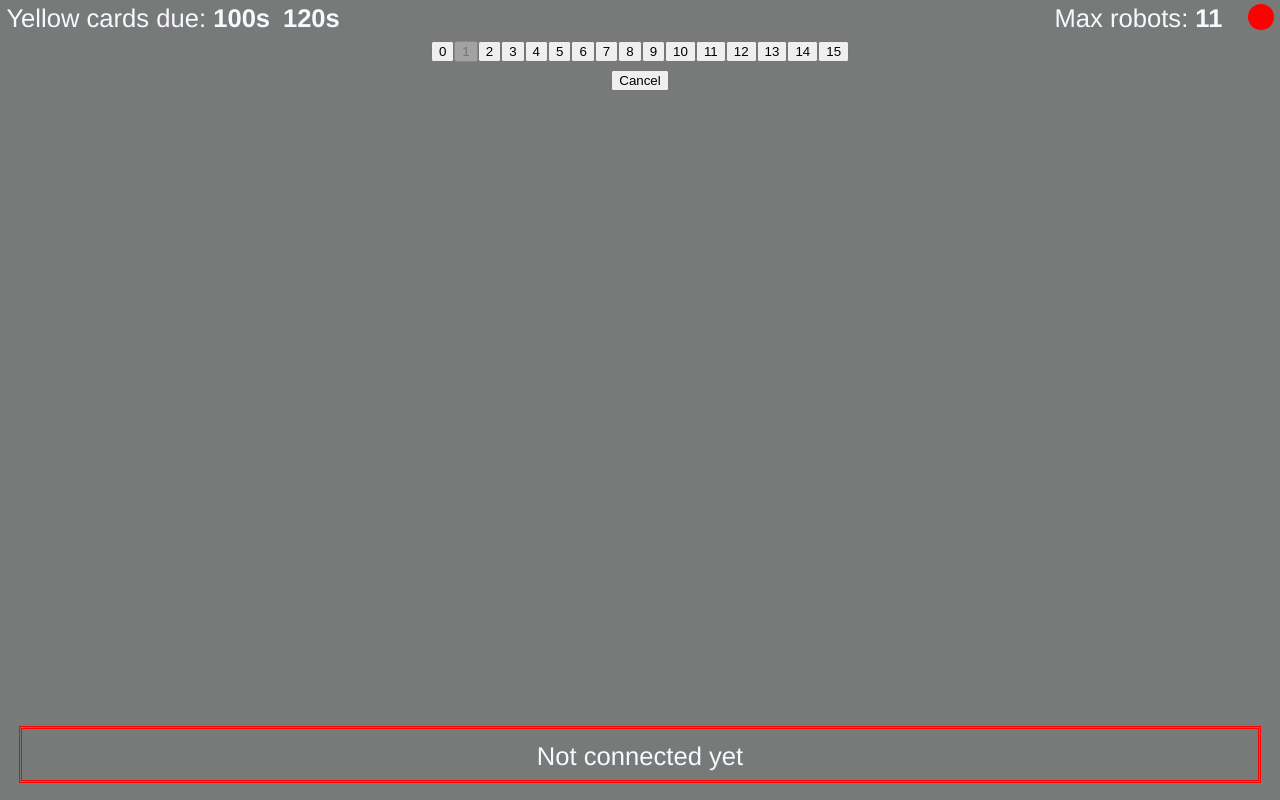
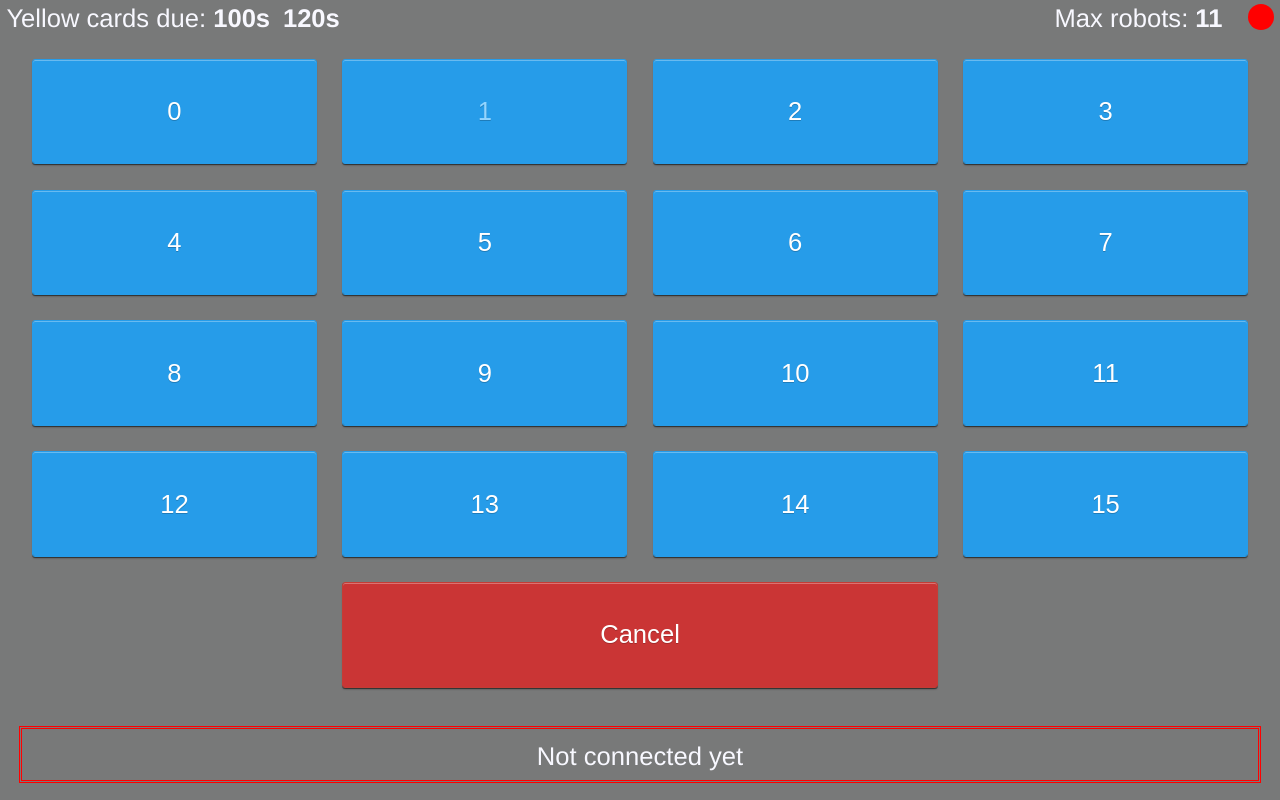
Before and after one commit to RoboCup-SSL/ssl-remote-control, a Vue app: page /change-keeper in a window 1280 px wide. Built offline with nearby package versions, Linux system fonts and the light colour scheme; no server answers.

Commit message:
Add layout and style to change keeper view

```diff
--- a/src/components/SelectNumber.vue
+++ b/src/components/SelectNumber.vue
@@ -13,6 +13,7 @@ defineEmits([
 
 <template>
   <button v-for="(_, number) in Array(count)"
+          class="button blue"
           :disabled="number===currentNumber"
           @click="$emit('update:number', number)"
   >
--- a/src/views/ChangeKeeper.vue
+++ b/src/views/ChangeKeeper.vue
@@ -17,18 +17,34 @@ const changeKeeperId = (id: number) => {
 </script>
 
 <template>
-  <div>
+  <div class="num-pad">
     <SelectNumber
       :current-number="keeperId"
       :count="16"
       @update:number="changeKeeperId"
     />
-  </div>
-  <div>
-    <button @click="router.push('/')">Cancel</button>
+    <button
+      id="button-cancel"
+      class="button red"
+      @click="router.push('/')"
+    >
+      Cancel
+    </button>
   </div>
 </template>
 
 <style scoped>
+.num-pad {
+  display: grid;
+  grid-template-columns: 1fr 1fr 1fr 1fr;
+  grid-template-rows: 1fr 1fr 1fr 1fr 1fr;
+  gap: 1em 1em;
+  padding: 1em;
+  height: 100%;
+  box-sizing: border-box;
+}
 
+#button-cancel {
+  grid-column: 2 / 4;
+}
 </style>
```
